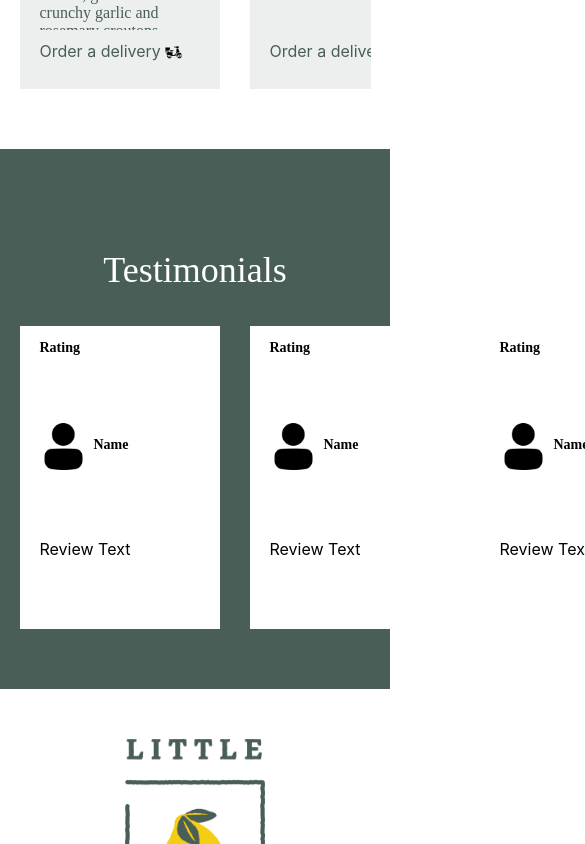
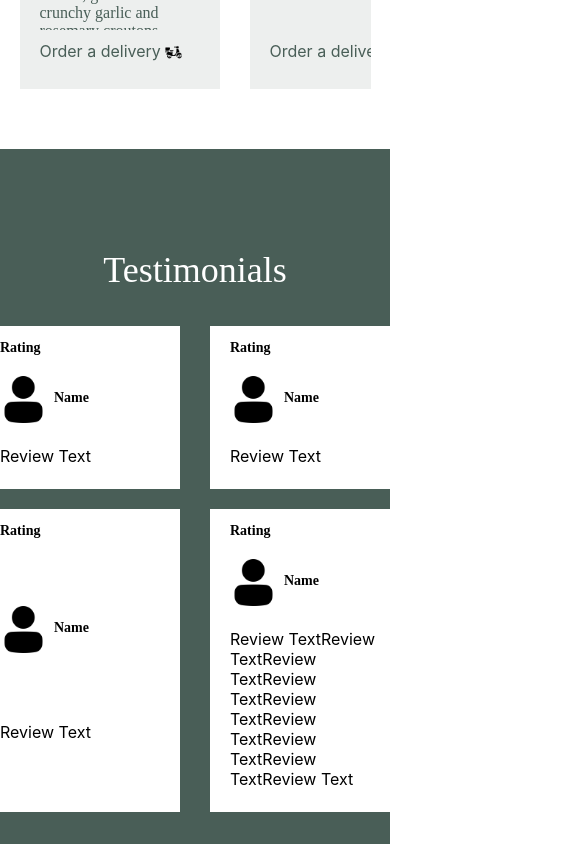
Before and after one commit to wfuertes22/Coursera_Final, a React (Create React App) app in the folder coursera-final/: page / in a window 390 px wide. Shown: the part 1156-2000 px from the top of the page, 585 px wide, since content can reach past the window. Built offline with nearby package versions, Linux system fonts and the light colour scheme.

Commit message:
added some grid to testimonials

```diff
--- a/coursera-final/src/App.css
+++ b/coursera-final/src/App.css
@@ -164,7 +164,7 @@ button{
 }
 
 .slider{
-  overflow-x: auto;
+  overflow-x: scroll;
 }
 
 .productCard{
@@ -355,6 +355,12 @@ footer{
     font-size: 54px;
   }
 
+  .testimonialGrid{
+    display: grid;
+    grid-template-columns: repeat(2, 200px);
+    row-gap: 20px;
+    justify-content: center;
+  }
 
   footer{
     grid-template-columns: 1fr;
--- a/coursera-final/src/components/Main.js
+++ b/coursera-final/src/components/Main.js
@@ -85,6 +85,7 @@ const Main = () =>{
             <section className="testimonials container">
                 <h2 id="testimonialTitle">Testimonials</h2>
                 <section className="testimonialGrid">
+
                     <article className="testimonialReview">
                         <div className="reviewContainer">
                             <p className="rating">Rating</p>
```
